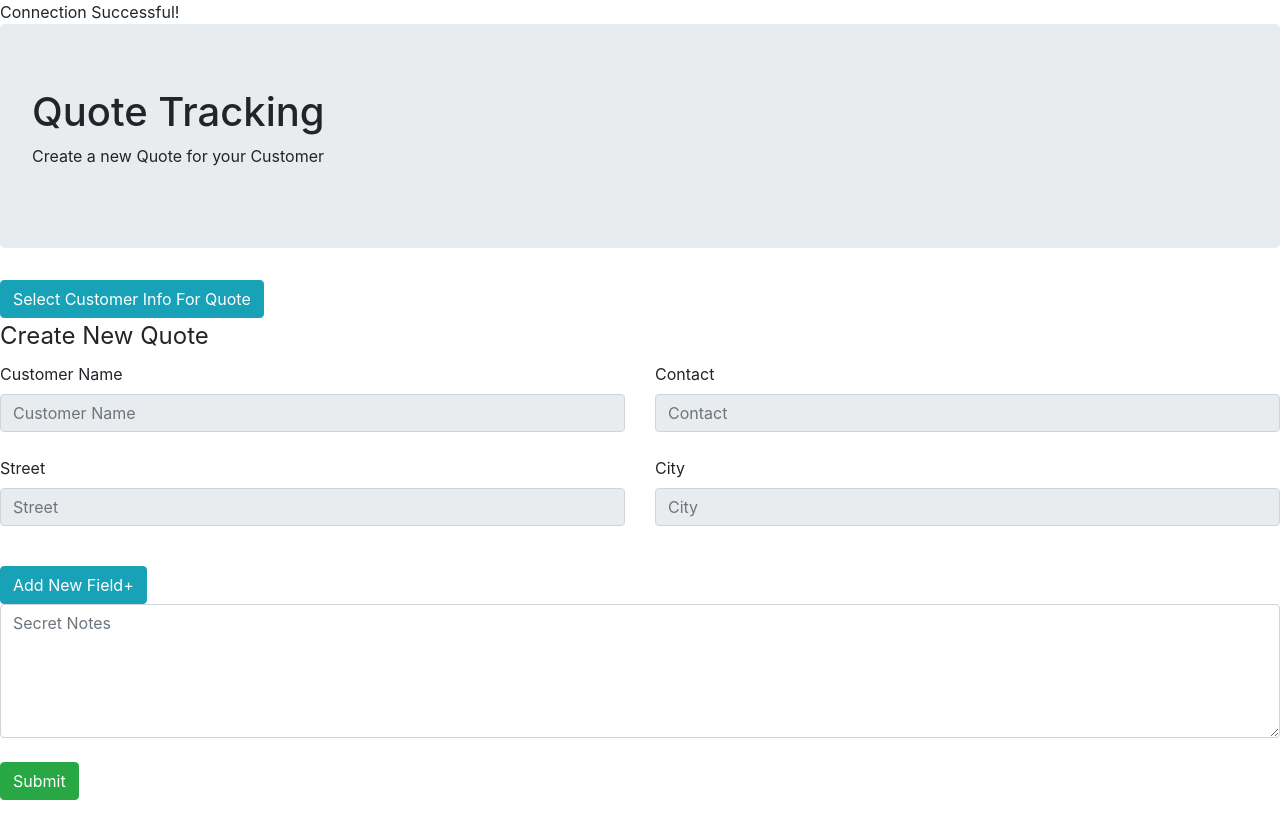
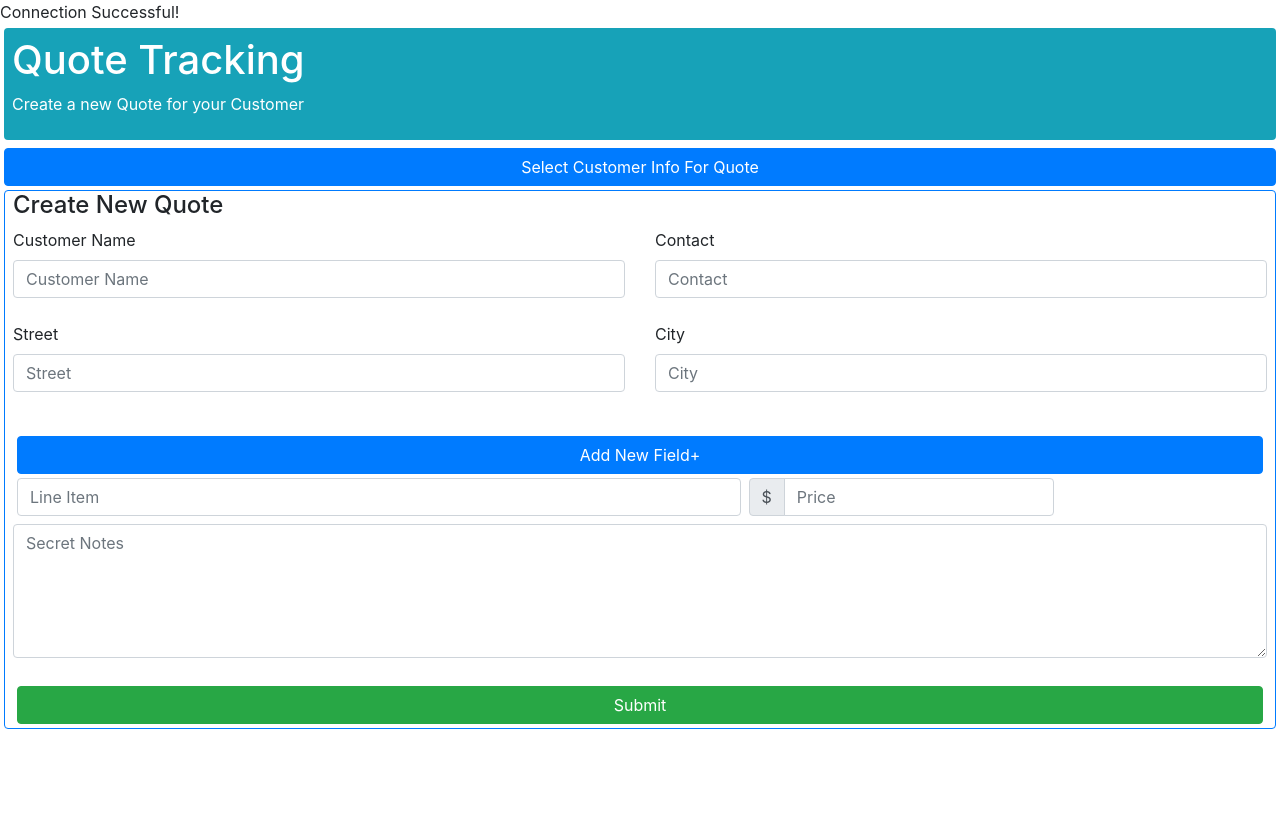
Before and after one commit to breadboi/quote-system, a PHP site: page /Quote_Tracking/tracking.php in a window 1280 px wide. After the commit the page ends 729 px from the top, so only its background shows below. Run offline with PHP 8.4, Linux system fonts and the light colour scheme.

Commit message:
Added More bootstrapping and input validation to form

```diff
--- a/public_html/Quote_Tracking/javascript/tracking.js
+++ b/public_html/Quote_Tracking/javascript/tracking.js
@@ -1,20 +1,23 @@
 $(document).ready(function() {
     var max_fields = 10;
-    var wrapper = ".freeform";
-    //var add_button = $(".add_form_field");
+    var wrapper = $("#QuoteContent");
     var add_button = $("#addField");
-    var add_line = '<div class="row">'
-    add_line += '<div class="col-8">'
-    add_line += '<input class="form-control" placeholder="Line Item" type="text" name="lineitem[]">'
-    add_line += '</div>'
-    add_line += '<div class="col-2">'
-    add_line += '<input class="form-control" placeholder="Price" type="text" name="price[]" />'
-    add_line += '</div>'
-    add_line += '<div class="col-2">'
-    add_line += '<a href="#" class="delete , btn btn-danger" role="button" >Delete</a>'
-    add_line += '</div>'
-    add_line += '</div>'
+    var add_line = '<div class="input-group">';
+    add_line += '<div class="col-7 px-1">';
+    add_line += '<input class="form-control" placeholder="Line Item" type="text" name="lineitem[]" required />';
+    add_line += '</div>';
+    add_line += '<div class="col-3 px-1 input-group">';
+    add_line += '<div class="input-group-prepend"><span class="input-group-text">$</span></div>';
+    add_line += '<input class="form-control" placeholder="Price" type="text" name="price[]" required />';
+    add_line += '</div>';
+    var first = add_line + '</div>';
+    add_line += '<div class="col-2 pl-1">';
+    add_line += '<a href="#" class="delete , btn btn-danger" role="button" >Delete</a>';
+    add_line += '</div>';
+    add_line += '</div>';
+
     var x = 1;
+
     $(add_button).click(function(e) {
         e.preventDefault();
         if (x < max_fields) {
@@ -25,9 +28,58 @@ $(document).ready(function() {
         }
     });
 
+
+    $(wrapper).on("load",add_button, myFunction());
+
+    function myFunction()
+    {
+        $(wrapper).append(first);
+    };
+
     $(wrapper).on("click", ".delete", function(e) {
         e.preventDefault();
         $(this).parent().parent('div').remove();
         x--;
     })
+
 });
+
+
+/*
+function empty()
+{
+    var x = document.getElementById("name").value;
+    if (x == "")
+    {
+        var wrapper = $("#CustomerSelection");
+        var add_line ='<div class="alert alert-danger alert-dismissible fade show">'
+        add_line += '<button type="button" class="close" data-dismiss="alert">&times;</button>'
+        add_line += '<strong>Please Select a Customer from List</strong>'
+        add_line += '</div>'
+        $(wrapper).prepend(add_line);
+        return false;
+    };
+}
+*/
+
+    //onClick="return empty()"
+    // Disable form submissions if there are invalid fields
+    (function() {
+        'use strict';
+        window.addEventListener('load', function() {
+            // Get the forms we want to add validation styles to
+            var forms = document.getElementsByClassName('needs-validation');
+            // Loop over them and prevent submission
+            var validation = Array.prototype.filter.call(forms, function(form) {
+                form.addEventListener('submit', function(event)
+                {
+                    if (form.checkValidity() === false)
+                    {
+                        event.preventDefault();
+                        event.stopPropagation();
+                    }
+                    form.classList.add('was-validated');
+                }, false);
+            });
+        }, false);
+    })();
--- a/public_html/Quote_Tracking/tracking.php
+++ b/public_html/Quote_Tracking/tracking.php
@@ -20,19 +20,17 @@ function test_input($data)
 $id = $name = $city = $street = $contact = "";
 
 if ($_SERVER["REQUEST_METHOD"] == "POST") {
-    if( $_POST["id"] != "")
-    {
+    if ($_POST["id"] != "") {
         $id = test_input($_POST["id"]);
         if (!is_numeric($id)) $id = 1;
         $sql = "SELECT * FROM customers WHERE Id=$id";
         $customer = $legacyPDO->query($sql);
         $info = $customer->fetchAll(PDO::FETCH_ASSOC);
-        if(!empty($info))
-        {
-        $name = $info[0]["name"];
-        $city = $info[0]["city"];
-        $street = $info[0]["street"];
-        $contact = $info[0]["contact"];
+        if (!empty($info)) {
+            $name = $info[0]["name"];
+            $city = $info[0]["city"];
+            $street = $info[0]["street"];
+            $contact = $info[0]["contact"];
         }
     }
 }
@@ -44,51 +42,64 @@ if ($_SERVER["REQUEST_METHOD"] == "POST") {
 </head>
 
 <body>
-    <div class="jumbotron">
+    <div class="jumbotron jumbotron-fluid p-2 m-1 bg-info text-white rounded">
         <h1>Quote Tracking</h1>
         <p>Create a new Quote for your Customer</p>
     </div>
 
-    <a href="CustomerList.php" class="btn btn-info" role="button" target="_self">Select Customer Info For Quote</a>
-
-    <form action="confirm.php" method="post">
+    <div id="CustomerSelection">
+        <div class="p-1 btn-group d-flex">
+            <a href="CustomerList.php" class="btn btn-primary" role="button" id="CustomerSelect" target="_self">Select Customer Info For Quote</a>
+        </div>
+    </div>
+    <form action="confirm.php" class="needs-validation border border-primary rounded mx-1 px-2" method="post">
         <fieldset>
-            <legend>Create New Quote</legend>
+            <h4 class=".bg-info">Create New Quote</h4>
             <div class="form-group">
                 <div class="row">
                     <div class="col">
                         <label for="name">Customer Name</label>
-                        <input readonly=true class="form-control" type="text" value="<?php echo $name ?>" name="name" placeholder="Customer Name"><br>
+                        <input onkeydown="event.preventDefault()" class="form-control" type="text" value="<?php echo $name ?>" name="name" id="name" placeholder="Customer Name" required><br>
                     </div>
                     <div class="col">
                         <label for="contact">Contact</label>
-                        <input readonly=true class="form-control" type="text" value="<?php echo $contact ?>" name="contact" placeholder="Contact"><br>
+                        <input onkeydown="event.preventDefault()" class="form-control" type="text" value="<?php echo $contact ?>" name="contact" placeholder="Contact"><br>
                     </div>
                 </div>
                 <div class="row">
                     <div class="col">
                         <label for="street">Street</label>
-                        <input readonly=true class="form-control" type="text" value="<?php echo $street ?>" name="street" placeholder="Street"><br>
+                        <input onkeydown="event.preventDefault()" class="form-control" type="text" value="<?php echo $street ?>" name="street" placeholder="Street"><br>
                     </div>
                     <div class="col">
                         <label for="city">City</label>
-                        <input readonly=true class="form-control" type="text" value="<?php echo $city ?>" name="city" placeholder="City"><br>
+                        <input onkeydown="event.preventDefault()" class="form-control" type="text" value="<?php echo $city ?>" name="city" placeholder="City"><br>
                     </div>
                 </div>
             </div>
 
-            <div class="freeform">
-                <button type="button" id="addField" class="btn btn-info">Add New Field+</button>
+            <div id="QuoteContent">
+                <div class="btn-group d-flex">
+                    <button type="button" id="addField" class="btn btn-primary m-1">Add New Field+</button>
+                </div>
             </div>
 
-            <textarea name="message" class="form-control" placeholder="Secret Notes" rows="5"></textarea><br>
-            <input class="btn btn-success" type="submit" value="Submit">
-
+            <textarea name="message" class="form-control mt-2" placeholder="Secret Notes" rows="5"></textarea><br>
+            <div class="btn-group d-flex">
+                <input class="btn btn-success m-1" type="submit" id="QuoteSubmit" value="Submit">
+            </div>
 
         </fieldset>
     </form>
 </body>
 
+
+<script type="text/javascript">
+</script>
+
 <script type="text/javascript" src="javascript/tracking.js"></script>
 
+<script>
+</script>
+
 </html>
```
Also changed, not shown: public_html/Quote_Tracking/confirm.php (+3 -4 lines).
